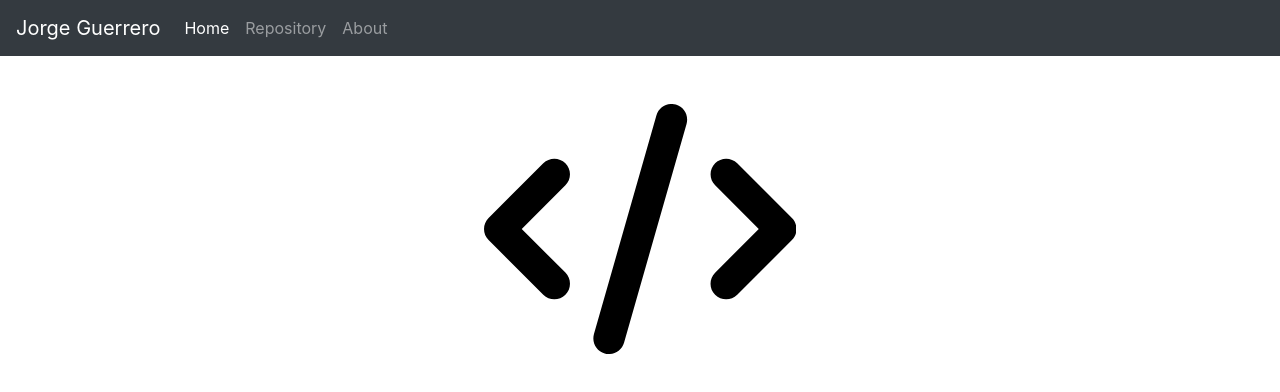
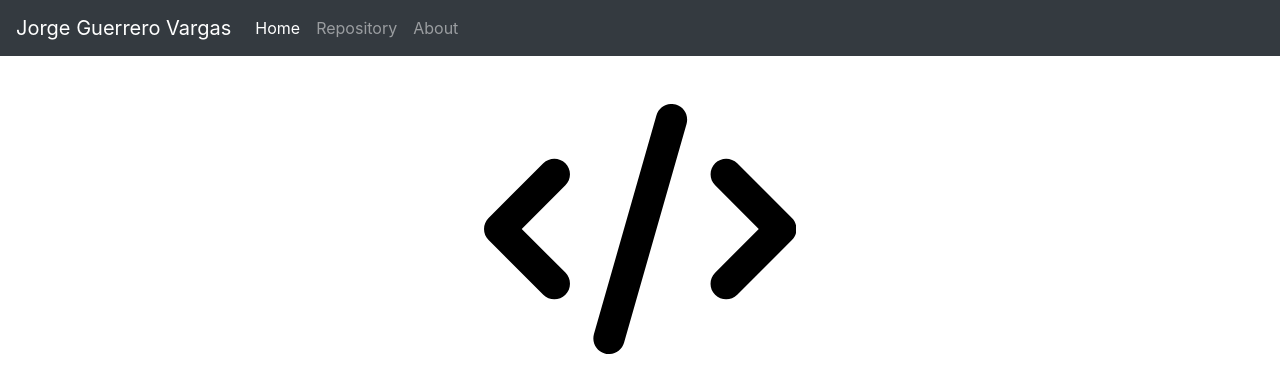
Before and after one commit to GeorgeGuerrero904/GeorgeGuerrero904.github.io, a plain HTML site: page index.html in a window 1280 px wide. Drawn offline with Linux system fonts and the light colour scheme.

Commit message:
adding second last name and updating JS

```diff
--- a/index.html
+++ b/index.html
@@ -12,7 +12,7 @@
 
 <body>
     <nav class="navbar navbar-expand-md navbar-dark bg-dark">
-        <a class="navbar-brand" href="#">Jorge Guerrero</a>
+        <a class="navbar-brand" href="#">Jorge Guerrero Vargas</a>
         <button class="navbar-toggler" type="button" data-toggle="collapse" data-target="#navbarsExample04"
             aria-controls="navbarsExample04" aria-expanded="false" aria-label="Toggle navigation">
             <span class="navbar-toggler-icon"></span>
--- a/js/site.js
+++ b/js/site.js
@@ -1,3 +1,3 @@
 $(document).ready(function(){
-console.log("Ready and working");
+console.log("Ready and working and ready to be usefull");
 });
```
